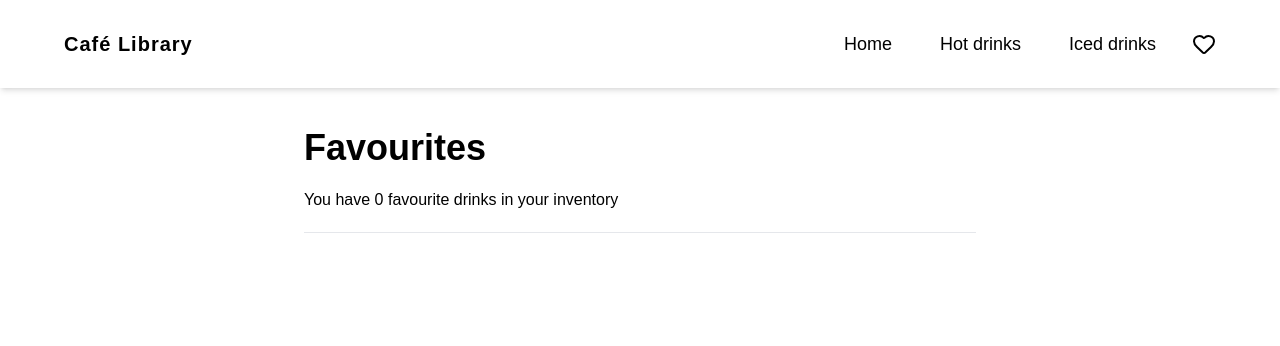
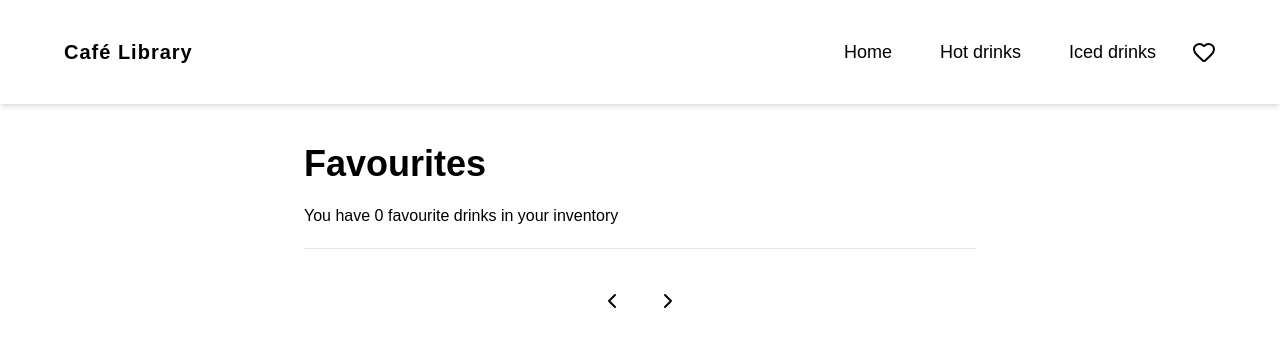
Before and after one commit to radomila/coffee-app, a React (Vite) app: page /favourites in a window 1280 px wide. Shown: the top 346 px of the page. Built offline with nearby package versions, Linux system fonts and the light colour scheme.

Commit message:
feature: Pagination component added

```diff
--- a/src/components/core/FavouriteCoffeeList/FavouriteCoffeeList.tsx
+++ b/src/components/core/FavouriteCoffeeList/FavouriteCoffeeList.tsx
@@ -1,12 +1,23 @@
 import { useFavouriteCoffee } from '../../../hooks/useFavouriteCoffee.ts';
 import { FavouriteCoffeeItem } from '../FavouriteCoffeeItem/FavouriteCoffeeItem.tsx';
+import { useCurrentPage } from '../../../hooks/useCurrentPage.ts';
 
-export function FavouriteCoffeeList() {
+interface Props {
+  itemsPerPage: number;
+}
+
+export function FavouriteCoffeeList({ itemsPerPage }: Props) {
   const { favouriteCoffeeItems } = useFavouriteCoffee();
+  const { currentPage } = useCurrentPage();
+
+  const endIndex = currentPage * itemsPerPage;
+  const startIndex = endIndex - itemsPerPage;
+
+  const items = favouriteCoffeeItems?.slice(startIndex, endIndex);
 
   return (
     <>
-      {favouriteCoffeeItems?.map((coffeeItem) => {
+      {items?.map((coffeeItem) => {
         return (
           <FavouriteCoffeeItem
             key={coffeeItem.id}
--- a/src/components/layout/Navigation/DesktopNavigation.tsx
+++ b/src/components/layout/Navigation/DesktopNavigation.tsx
@@ -10,7 +10,7 @@ interface Props extends NavigationProps {
 
 export function DesktopNavigation({ toggleMenu, isOpen }: Props) {
   return (
-    <div className="flex items-center gap-3 md:justify-between md:mx-16 md:gap-0">
+    <div className="mx-4 my-2 flex items-center gap-3 md:justify-between md:mx-16 md:gap-0">
       <Button
         onClick={toggleMenu}
         styles="md:hidden text-gray-800"
--- a/src/components/layout/Navigation/MobileNavigation.tsx
+++ b/src/components/layout/Navigation/MobileNavigation.tsx
@@ -17,7 +17,7 @@ export function MobileNavigation({ closeMenu, isOpen }: Props) {
       </div>
       <NavigationList
         styles="flex flex-col items-center justify-center h-full space-y-6 text-xl font-medium"
-        navItemStyles="hover:bg-gray-200 px-3 py-2 rounded-md"
+        navItemStyles="px-3 py-2"
       />
     </div>
   );
--- /dev/null
+++ b/src/components/ui/Pagination/Pagination.tsx
@@ -0,0 +1,36 @@
+import { Button } from '../Button/Button.tsx';
+import { ChevronLeft, ChevronRight } from 'lucide-react';
+import { useCurrentPage } from '../../../hooks/useCurrentPage.ts';
+
+interface Props {
+  numberOfItems: number | undefined;
+  itemsPerPage: number;
+}
+
+export function Pagination({ numberOfItems, itemsPerPage }: Props) {
+  const { currentPage, setCurrentPage } = useCurrentPage();
+
+  const numberOfPages = Math.ceil(numberOfItems / itemsPerPage);
+  const pages = Array.from({ length: numberOfPages }, (_, i) => i + 1);
+
+  return (
+    <div className="flex items-center gap-8 pt-10">
+      <Button onClick={() => setCurrentPage(currentPage - 1)}>
+        <ChevronLeft />
+      </Button>
+      {pages.map((page) => {
+        return (
+          <Button
+            key={page}
+            onClick={() => setCurrentPage(page)}
+          >
+            {page}
+          </Button>
+        );
+      })}
+      <Button onClick={() => setCurrentPage(currentPage + 1)}>
+        <ChevronRight />
+      </Button>
+    </div>
+  );
+}
--- a/src/hooks/useCoffeeData.ts
+++ b/src/hooks/useCoffeeData.ts
@@ -18,7 +18,6 @@ export function useCoffeeData(type: CoffeeType) {
     setLoading(true);
     try {
       const response = await axios.get(`${URL}/${type}`);
-      console.log(response.data);
       setCoffeeData(response.data);
     } catch (error) {
       if (error instanceof Error) {
--- /dev/null
+++ b/src/hooks/useCurrentPage.ts
@@ -0,0 +1,10 @@
+import { useState } from 'react';
+
+export function useCurrentPage() {
+  const [currentPage, setCurrentPage] = useState<number>(1);
+
+  return {
+    currentPage,
+    setCurrentPage,
+  };
+}
--- a/src/pages/FavouriteCoffee/FavouriteCoffeePage.tsx
+++ b/src/pages/FavouriteCoffee/FavouriteCoffeePage.tsx
@@ -1,17 +1,24 @@
 import { FavouriteCoffeeList } from '../../components/core/FavouriteCoffeeList/FavouriteCoffeeList.tsx';
 import { Heading } from '../../components/ui/Heading/Heading.tsx';
 import { useFavouriteCoffee } from '../../hooks/useFavouriteCoffee.ts';
+import { Pagination } from '../../components/ui/Pagination/Pagination.tsx';
 
 export function FavouriteCoffeePage() {
   const { favouriteCoffeeItems } = useFavouriteCoffee();
+  const itemsPerPage = 4;
+
   return (
     <div className="min-h-screen flex flex-col items-center justify-start pt-10 px-4 text-center">
       <div className="w-full max-w-2xl text-left">
         <Heading>Favourites</Heading>
         <div className="flex gap-2 text-md py-5">You have {favouriteCoffeeItems?.length} favourite drinks in your inventory</div>
         <hr className="h-px text-gray-200"></hr>
-        <FavouriteCoffeeList />
+        <FavouriteCoffeeList itemsPerPage={itemsPerPage} />
       </div>
+      <Pagination
+        numberOfItems={favouriteCoffeeItems?.length}
+        itemsPerPage={itemsPerPage}
+      />
     </div>
   );
 }
```
